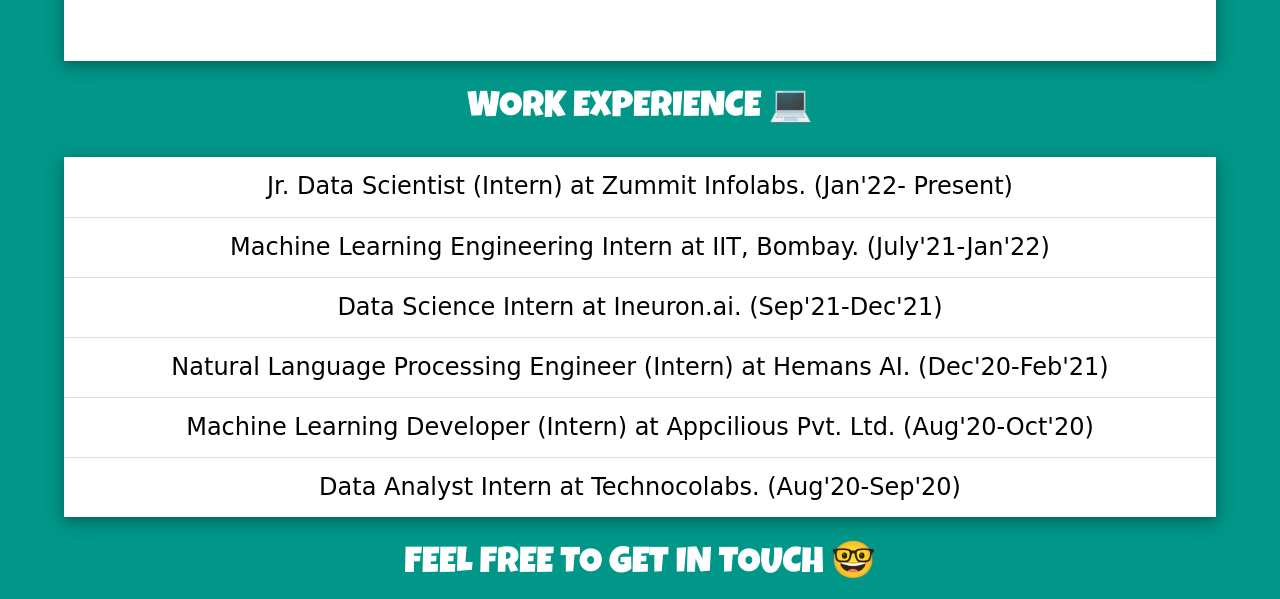
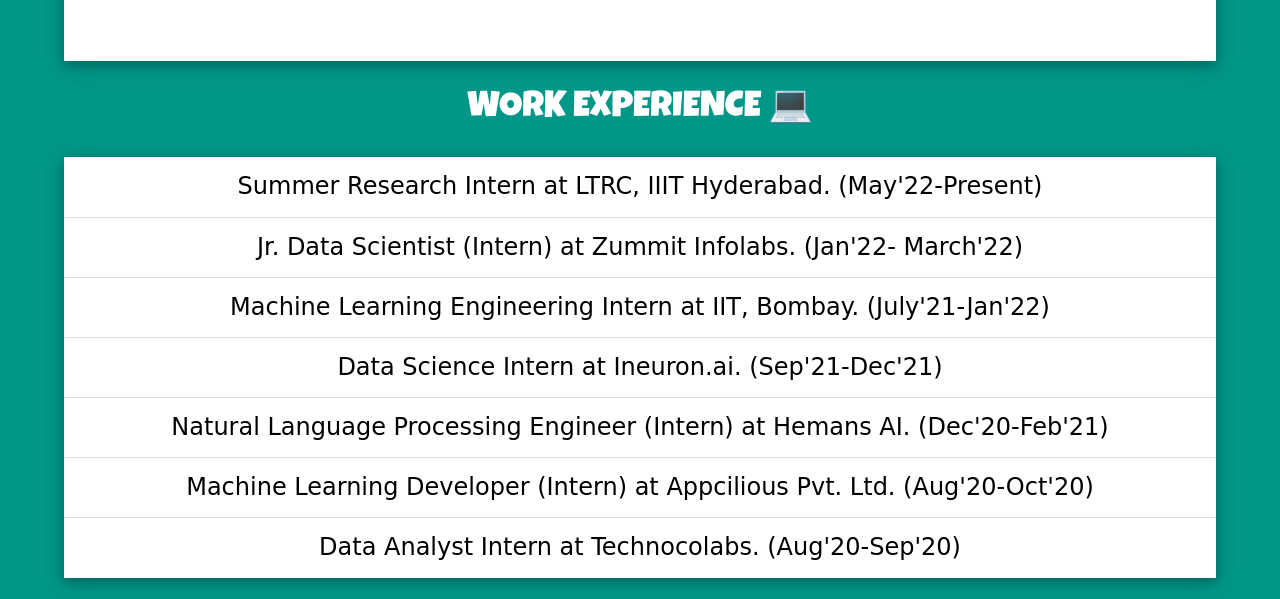
Before and after one commit to sukanyabag/sukanyabag.github.io, a plain HTML site: page index.html in a window 1280 px wide. Shown: the part 2265-2864 px from the top of the page. Drawn offline with nearby package versions, Linux system fonts and the light colour scheme; a web font is replaced by a local one.

Commit message:
Update index.html

```diff
--- a/index.html
+++ b/index.html
@@ -284,7 +284,8 @@
 		<div class="w3-container w3-white section" style="padding: 0px">
 			<div class="w3-row" style="padding: 0px">
 				<ul class="w3-ul w3-card-4 w3-white w3-center class text" style="width: 100%">
-					<li>Jr. Data Scientist (Intern) at Zummit Infolabs. (Jan'22- Present)</li>
+					<li>Summer Research Intern at LTRC, IIIT Hyderabad. (May'22-Present)</li>
+					<li>Jr. Data Scientist (Intern) at Zummit Infolabs. (Jan'22- March'22)</li>
 					<li>Machine Learning Engineering Intern at IIT, Bombay. (July'21-Jan'22)</li>
 					<li>Data Science Intern at Ineuron.ai. (Sep'21-Dec'21)</li>
 					<li>Natural Language Processing Engineer (Intern) at Hemans AI. (Dec'20-Feb'21) </li>
```
